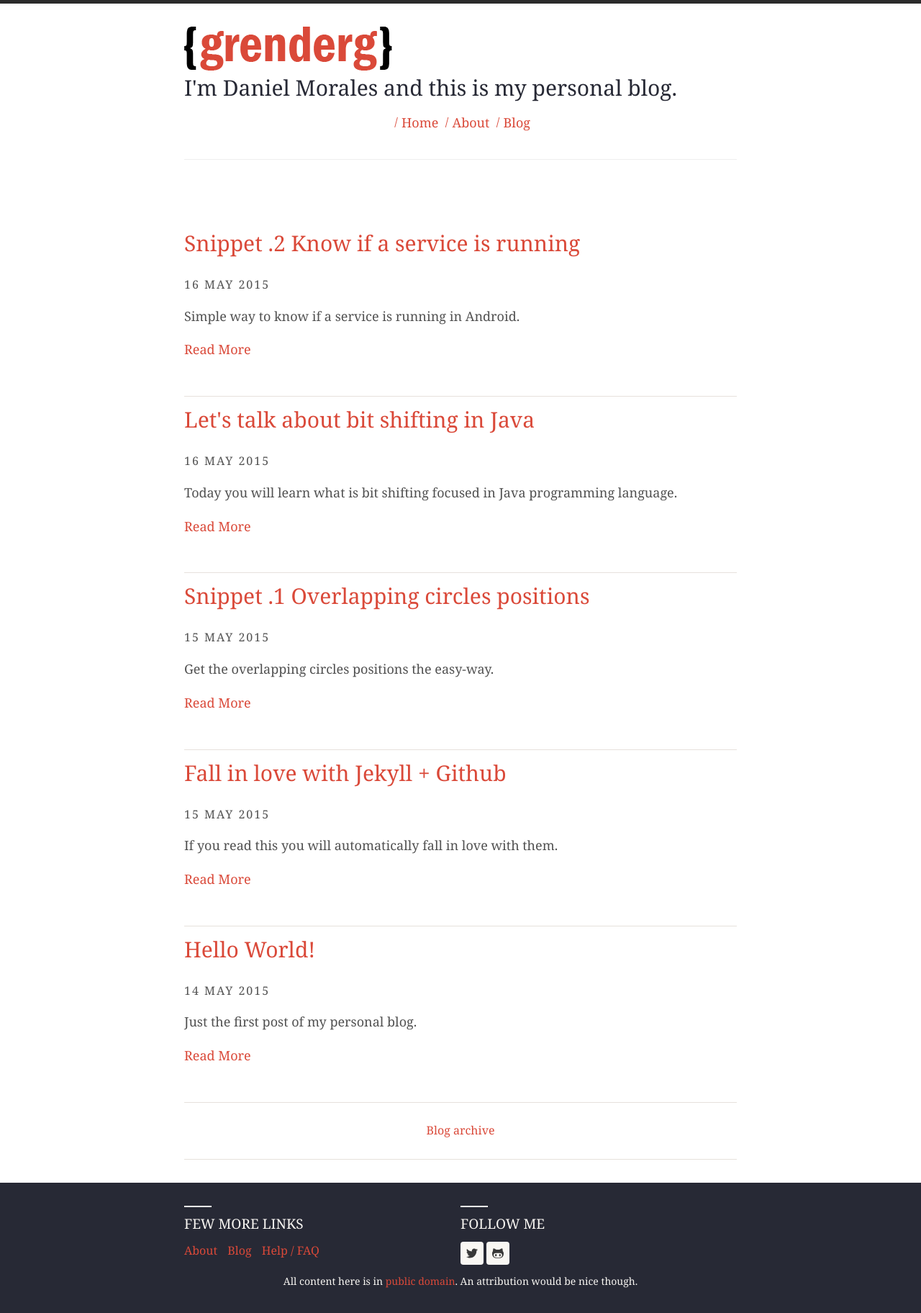
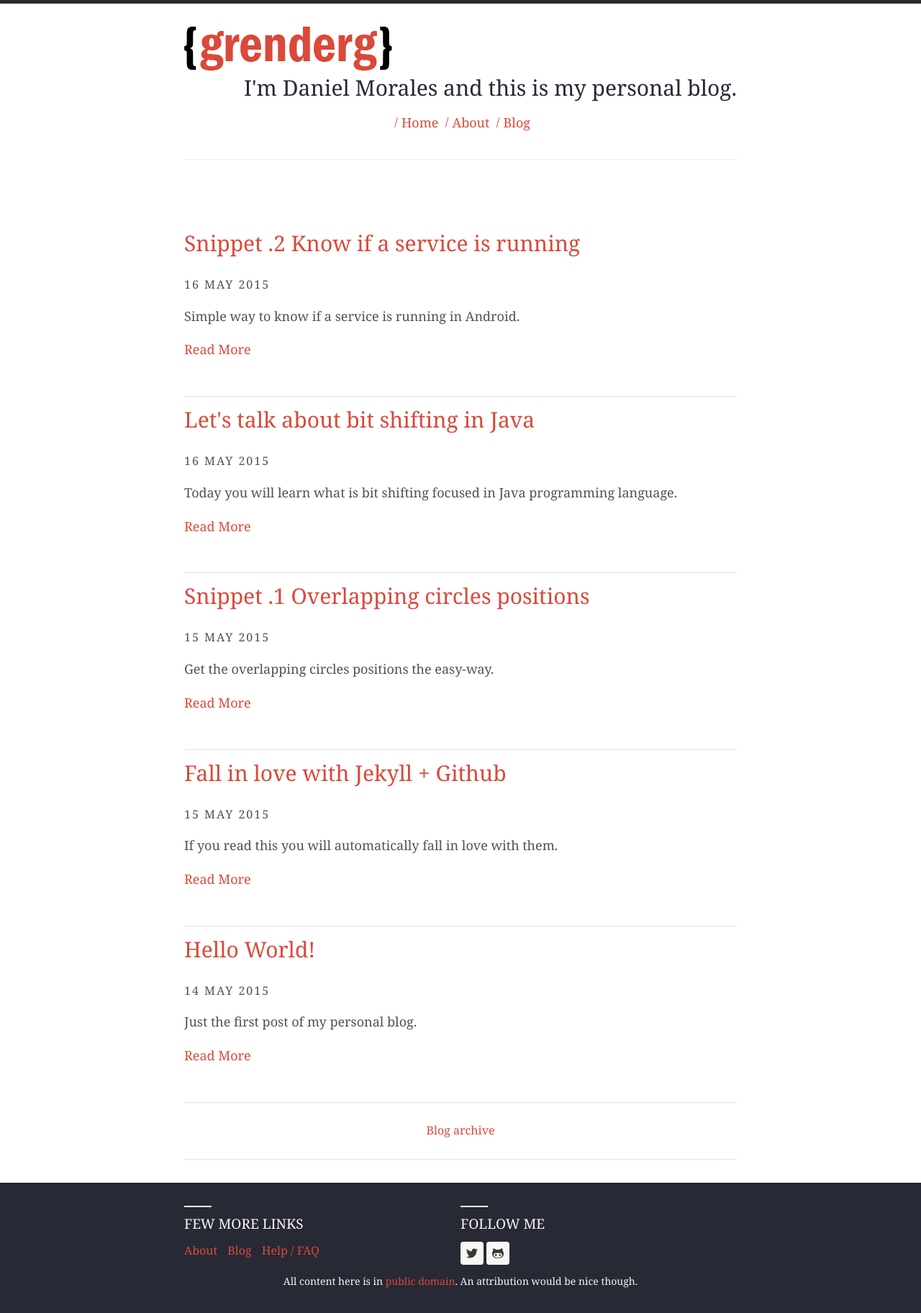
Before and after one commit to GrenderG/grenderg.github.io, a Jekyll site: the page built from index.html, in a window 1280 px wide. Shown: the whole page at 72% size. Built offline with Jekyll 4.4.1, drawn with Linux system fonts in a browser that asks for light colours; nearby versions of some CDN libraries.

```diff
--- a/_layouts/default.html
+++ b/_layouts/default.html
@@ -28,7 +28,7 @@
             <div class="wc-container">
                 <!--<h1><a href="{{ site.baseurl }}/">{{ site.harmony.name }}</a></h1>-->
 				<a href="{{ site.baseurl }}/"><img src="/assets/image/logo.png"></a>
-                <h3>{{ site.harmony.description }}</h2>
+                <h3 align="right">{{ site.harmony.description }}</h3>
                 {% include header-links.html %}
 			<hr/>
             </div>
```
